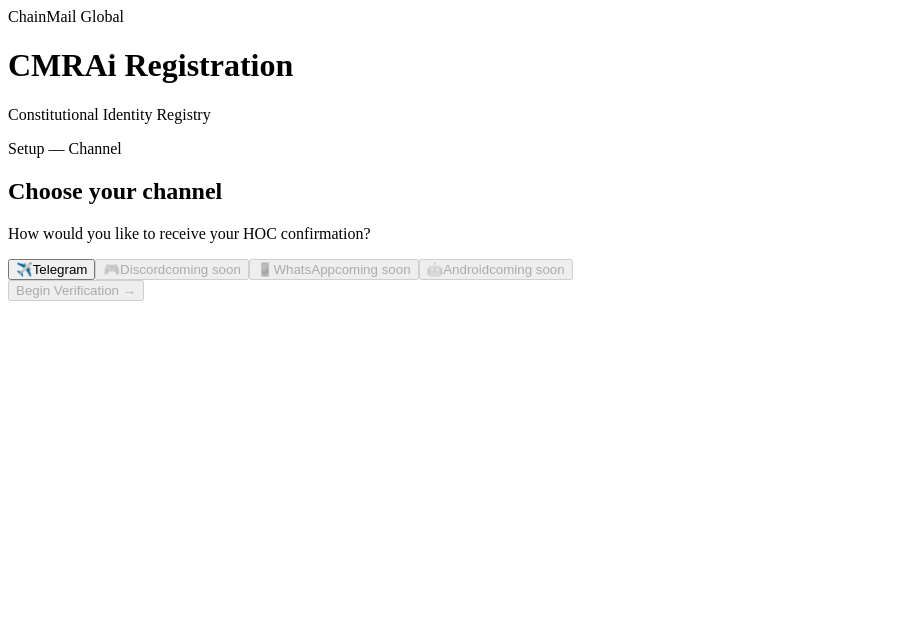
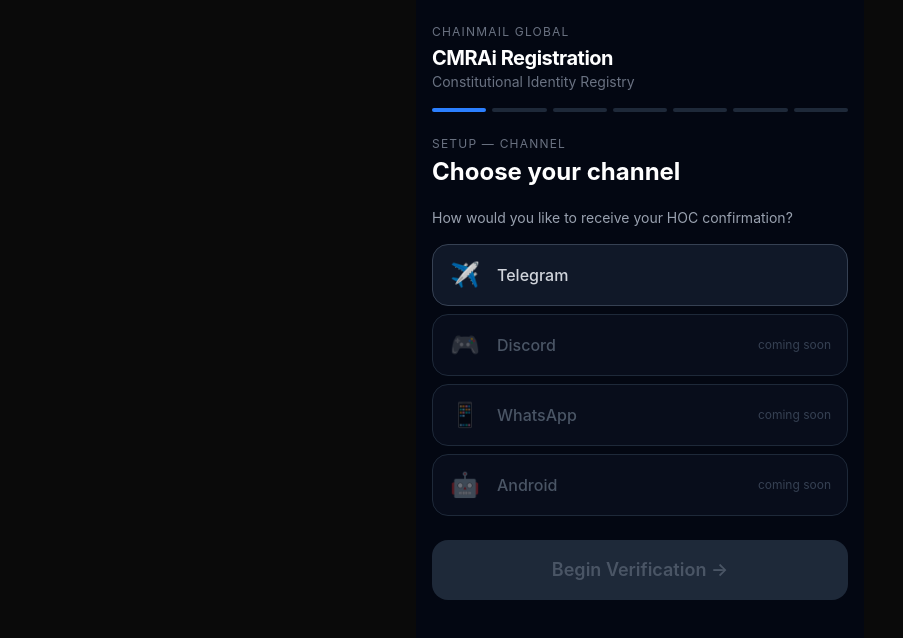
Before and after one commit to ChainMailGlobal/CMRAi, a Next.js app in the folder apps/web/: page /verify in a window 1280 px wide. Shown: the top 638 px of the page, without its empty margins (0-903 px from the left). Built offline with nearby package versions, Linux system fonts and the light colour scheme; no server answers.

Commit message:
fix: add Tailwind CSS v4 config, globals, and layout

```diff
--- /dev/null
+++ b/apps/web/app/globals.css
@@ -0,0 +1,13 @@
+@import "tailwindcss";
+
+* {
+  box-sizing: border-box;
+}
+
+html, body {
+  margin: 0;
+  padding: 0;
+  background: #0a0a0a;
+  color: #ffffff;
+  font-family: -apple-system, BlinkMacSystemFont, 'Segoe UI', Roboto, sans-serif;
+}
--- /dev/null
+++ b/apps/web/app/layout.tsx
@@ -0,0 +1,18 @@
+import './globals.css'
+
+export const metadata = {
+  title: 'CMRAi — Constitutional AI Identity',
+  description: 'Register your AI agents on-chain. Bind every agent to a verified human.',
+}
+
+export default function RootLayout({
+  children,
+}: {
+  children: React.ReactNode
+}) {
+  return (
+    <html lang="en">
+      <body className="bg-black text-white antialiased">{children}</body>
+    </html>
+  )
+}
--- a/apps/web/package.json
+++ b/apps/web/package.json
@@ -6,7 +6,7 @@
     "node": "20.x"
   },
   "scripts": {
-    "dev": "next dev",
+    "dev": "next dev -H 0.0.0.0",
     "build": "next build",
     "start": "next start"
   },
@@ -28,9 +28,13 @@
     "xrpl": "^4.6.0"
   },
   "devDependencies": {
+    "@tailwindcss/postcss": "^4.2.2",
     "@types/node": "20.16.5",
     "@types/react": "19.2.2",
     "@types/react-dom": "^19.2.1",
+    "autoprefixer": "^10.4.27",
+    "postcss": "^8.4.31",
+    "tailwindcss": "^4.2.2",
     "typescript": "5.9.3"
   }
 }
--- /dev/null
+++ b/apps/web/postcss.config.js
@@ -0,0 +1,5 @@
+module.exports = {
+  plugins: {
+    '@tailwindcss/postcss': {},
+  },
+}
--- /dev/null
+++ b/apps/web/tailwind.config.js
@@ -0,0 +1,11 @@
+/** @type {import('tailwindcss').Config} */
+module.exports = {
+  content: [
+    './app/**/*.{js,ts,jsx,tsx,mdx}',
+    './components/**/*.{js,ts,jsx,tsx,mdx}',
+  ],
+  theme: {
+    extend: {},
+  },
+  plugins: [],
+}
```
Also changed, not shown: 1 other file (tests, documents, lock files or other folders).
